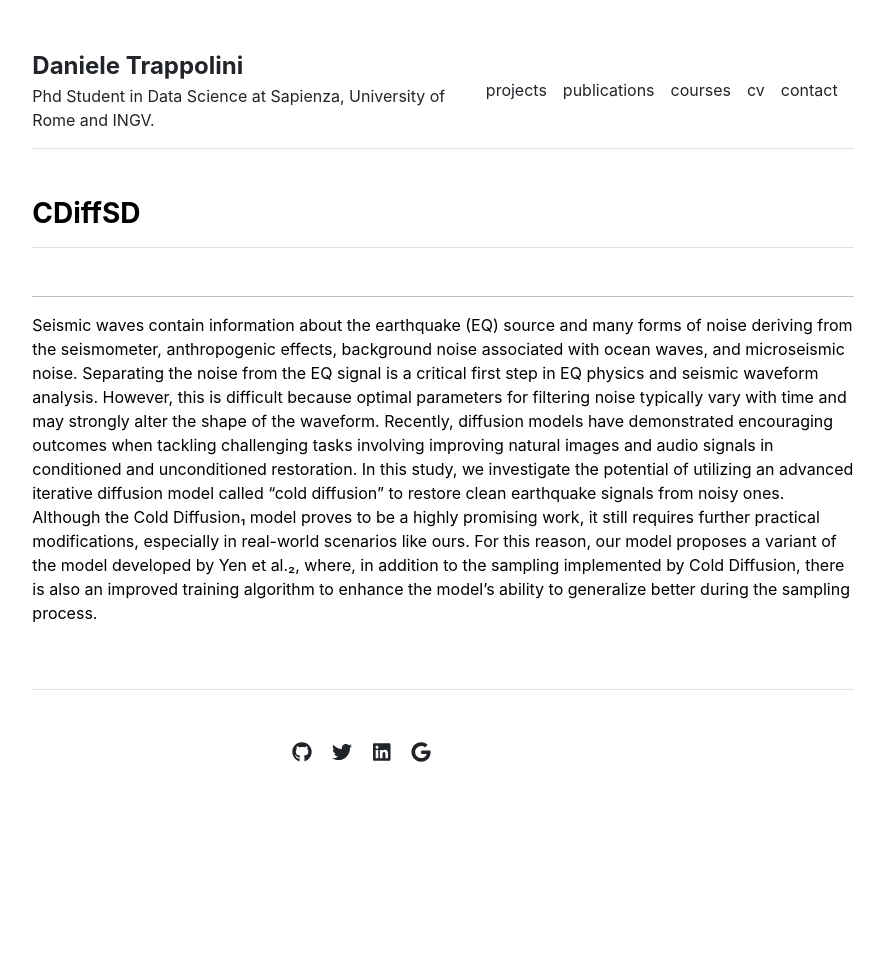
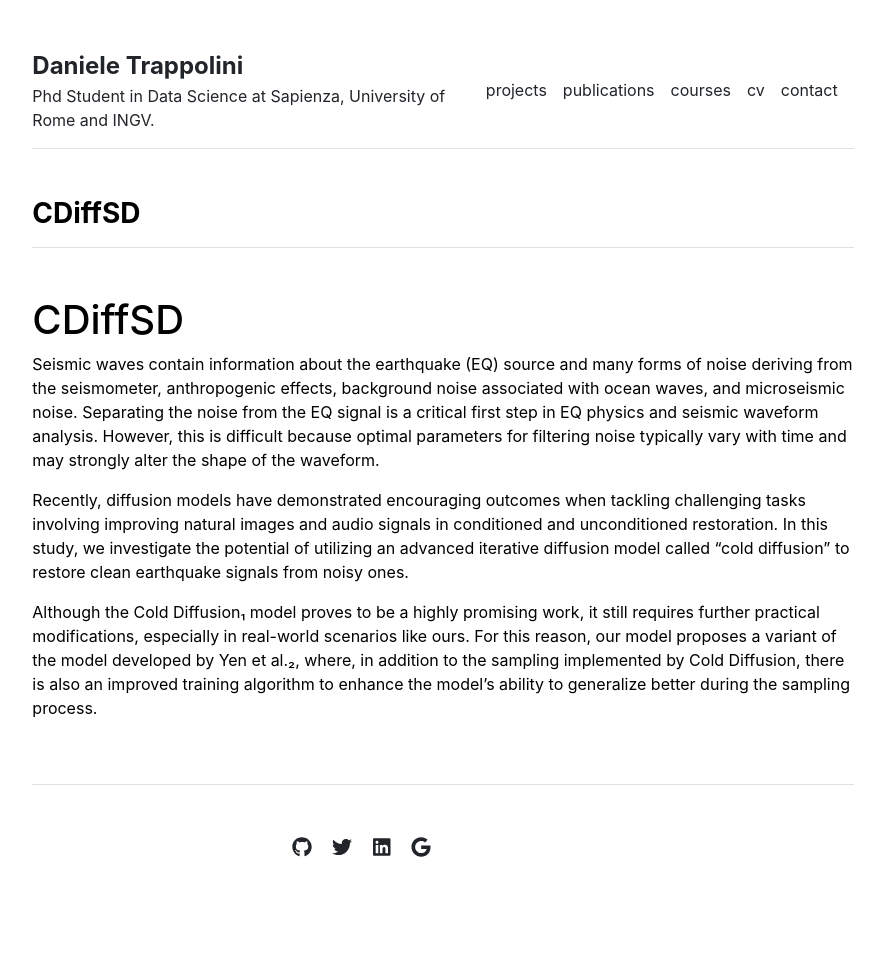
Before and after one commit to Daniele-Trappolini/Daniele-Trappolini.github.io, a Jekyll site: the page built from projects/CDiffSD.md, in a window 1280 px wide. Shown: the whole page, without its empty margins (197-1081 px from the left). Built offline with Jekyll 4.4.1, drawn with Linux system fonts in a browser that asks for light colours; before the commit the page ends 900 px from its top, so only the background shows below that.

Commit message:
Commit 02/01/2025 2

```diff
--- a/_layouts/projects.html
+++ b/_layouts/projects.html
@@ -20,12 +20,12 @@ layout: default
     <p><strong>Details:</strong> {{ project.details }}</p>
     {% if project.details_file %}
     <p>
-      <a href="{{ site.github.url }}/{{ project.details_file }}" class="btn btn-primary" target="_blank">More Info</a>
+      <a href="{{ project.details_file | relative_url }}" class="btn btn-primary">More Info</a>
     </p>
     {% endif %}
   </div>
   <div class="col-md-6">
-    <img src="{{ site.github.url }}/{{ project.image }}" alt="{{ project.name }}" class="img-fluid rounded">
+    <img src="{{ project.image | relative_url }}" alt="{{ project.name }}" class="img-fluid rounded">
   </div>
 </div>
 {% endfor %}
--- a/projects/CDiffSD.md
+++ b/projects/CDiffSD.md
@@ -2,5 +2,11 @@
 layout: page
 title: "CDiffSD"
 ---
----
-Seismic waves contain information about the earthquake (EQ) source and many forms of noise deriving from the seismometer, anthropogenic effects, background noise associated with ocean waves, and microseismic noise. Separating the noise from the EQ signal is a critical first step in EQ physics and seismic waveform analysis. However, this is difficult because optimal parameters for filtering noise typically vary with time and may strongly alter the shape of the waveform. Recently, diffusion models have demonstrated encouraging outcomes when tackling challenging tasks involving improving natural images and audio signals in conditioned and unconditioned restoration. In this study, we investigate the potential of utilizing an advanced iterative diffusion model called "cold diffusion" to restore clean earthquake signals from noisy ones. Although the Cold Diffusion₁ model proves to be a highly promising work, it still requires further practical modifications, especially in real-world scenarios like ours. For this reason, our model proposes a variant of the model developed by Yen et al.₂, where, in addition to the sampling implemented by Cold Diffusion, there is also an improved training algorithm to enhance the model's ability to generalize better during the sampling process.
+
+# CDiffSD
+
+Seismic waves contain information about the earthquake (EQ) source and many forms of noise deriving from the seismometer, anthropogenic effects, background noise associated with ocean waves, and microseismic noise. Separating the noise from the EQ signal is a critical first step in EQ physics and seismic waveform analysis. However, this is difficult because optimal parameters for filtering noise typically vary with time and may strongly alter the shape of the waveform.
+
+Recently, diffusion models have demonstrated encouraging outcomes when tackling challenging tasks involving improving natural images and audio signals in conditioned and unconditioned restoration. In this study, we investigate the potential of utilizing an advanced iterative diffusion model called "cold diffusion" to restore clean earthquake signals from noisy ones.
+
+Although the Cold Diffusion₁ model proves to be a highly promising work, it still requires further practical modifications, especially in real-world scenarios like ours. For this reason, our model proposes a variant of the model developed by Yen et al.₂, where, in addition to the sampling implemented by Cold Diffusion, there is also an improved training algorithm to enhance the model's ability to generalize better during the sampling process.
```
